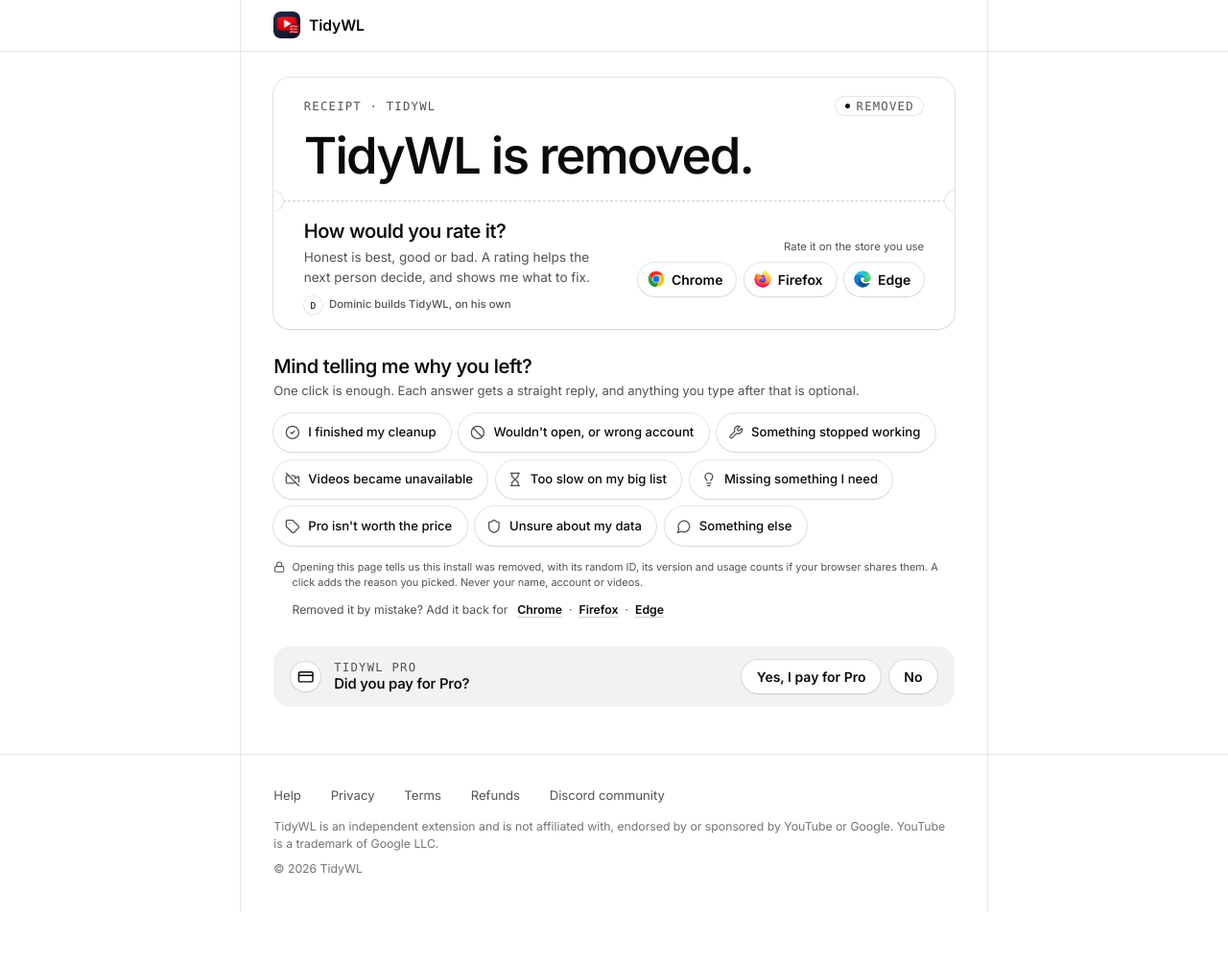
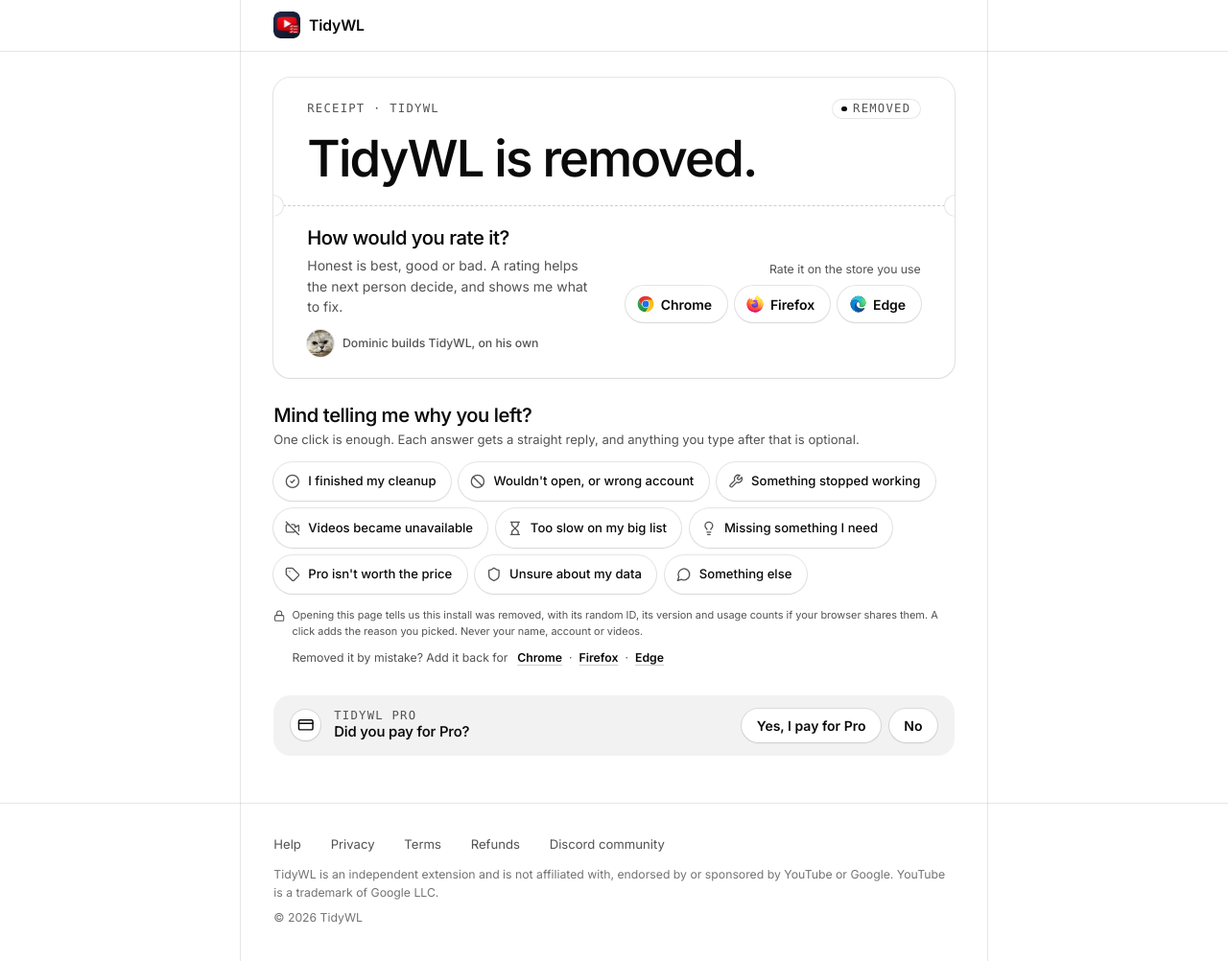
Before and after one commit to dominic-lam/tidywl-site, a Jekyll site: the page built from uninstall/index.html, in a window 1280 px wide. Shown: the whole page at 96% size. Built offline with Jekyll 4.4.1, drawn with Linux system fonts in a browser that asks for light colours; before the commit the page ends 951 px from its top, so only the background shows below that.

Commit message:
Uninstall design step 2: the first screen
Dominic's photo signs the rating ask, the ledger spans the receipt, the Rate button is the page's largest, and the fine print becomes the receipt's stub.

Co-Authored-By: Claude Opus 5.5 <noreply@anthropic.com>
Claude-Session: https://claude.ai/code/session_01DYBDmnfw4jPBaZPKKELut5

```diff
--- a/_includes/styles-leaver.html
+++ b/_includes/styles-leaver.html
@@ -213,17 +213,24 @@
 
     /* The rating ask: an ink pill for one store, three white pills with their logos when the store is unknown. */
     .leave .un-ask-h { font-weight: 550; letter-spacing: -0.02em; }
-    .leave .un-mono { border: 0; background: var(--btn2-bg); box-shadow: 0 0 0 1px var(--ring-c); color: var(--text); font-family: var(--mono); font-weight: 500; }
+    /* Dominic's photo: a ring like every other well, and dimmed a touch in dark so the white cat doesn't glow
+       (HIG dark-mode.md: "Soften the color of white backgrounds"). */
+    .leave .un-avatar { box-shadow: 0 0 0 1px var(--ring-c); }
+    @media (prefers-color-scheme: dark) { :root:not([data-theme="light"]) body.leave .un-avatar { filter: brightness(0.88); } }
+    :root[data-theme="dark"] body.leave .un-avatar { filter: brightness(0.88); }
+    /* The one Rate button is the screen's only filled control and the largest button on the page: 40px at the
+       1440 root, against 35px for every other button (HIG buttons.md: a prominent style for the most likely action). */
     .leave .un-rate {
-      min-height: 0; gap: 0.5rem; padding: 0.5625rem 1.125rem 0.5625rem 0.875rem;
+      min-height: 2.875rem; gap: 0.55rem; padding: 0 1.375rem 0 1.125rem;
       border: 0; border-radius: 999px; background: var(--ink); color: var(--on-ink); box-shadow: none;
-      font-size: 1rem; line-height: 1.375rem; font-weight: 600; letter-spacing: 0;
+      font-size: 1.0625rem; line-height: 1.375rem; font-weight: 600; letter-spacing: -0.005em;
       transition: background 0.2s;
     }
     .leave .un-rate:hover { background: var(--ink-hover); transform: none; }
-    .leave .un-rate .un-star { width: 1rem; height: 1rem; }
+    .leave .un-rate:active { background: var(--ink-hover); transform: scale(0.98); }
+    .leave .un-rate .un-star { width: 1.125rem; height: 1.125rem; }
     .leave .un-act:not(.is-one) .un-rate {
-      min-height: 0; padding: 0.5625rem 1rem 0.5625rem 0.75rem; gap: 0.5rem;
+      min-height: 2.75rem; padding: 0 1.125rem 0 0.875rem; gap: 0.5rem;
       background: var(--btn2-bg); color: var(--text); box-shadow: 0 0 0 1px var(--ring-c), var(--lift);
       font-size: 1rem;
     }
@@ -232,8 +239,10 @@
     .leave .un-trio-label, .leave .un-hint { color: var(--text-secondary); }
     .leave .un-hint svg { color: var(--text-secondary); }
     .leave .un-hint.is-done svg { color: var(--ok); }
-    .leave .un-fine { border-top-color: var(--line); color: var(--text-secondary); }
+    .leave .un-fine { color: var(--text-secondary); }
     .leave .is-compact .un-receipt { box-shadow: var(--un-lift); }
+    .leave .is-compact .un-rate { min-height: 2.5rem; padding: 0 1.125rem 0 0.875rem; font-size: 0.9375rem; }
+    .leave .is-compact .un-act:not(.is-one) .un-rate { min-height: 2.375rem; padding: 0 0.875rem 0 0.75rem; font-size: 0.9375rem; }
 
     /* The reasons: white pills in rings; the picked one gets an ink ring. */
     .leave .un-why-h { font-weight: 550; letter-spacing: -0.02em; }
--- a/uninstall/index.html
+++ b/uninstall/index.html
@@ -88,7 +88,8 @@ sitemap: false
 
     /* ── The receipt ── */
     .un-stick { padding: 0; }
-    .un-receipt { --pad: 2.25rem; position: relative; padding: 1.4rem var(--pad) 1.1rem; background: var(--bg-card); border: 1px solid var(--border); border-radius: 1.25rem; }
+    /* --pad-b is also the fine-print band's pull to the card's foot, so the band always meets the bottom edge. */
+    .un-receipt { --pad: 2.5rem; --pad-t: 1.6rem; --pad-b: 1.6rem; position: relative; padding: var(--pad-t) var(--pad) var(--pad-b); background: var(--bg-card); border: 1px solid var(--border); border-radius: 1.25rem; }
     .un-receipt::before { content: ""; position: absolute; inset: 0; border-radius: inherit; pointer-events: none; background: radial-gradient(55% 75% at 50% 0%, var(--un-glow), transparent 72%); }
     .un-receipt > * { position: relative; }
 
@@ -105,25 +106,28 @@ sitemap: false
     .un-fig-label { margin-top: 0.7rem; font-size: clamp(1.125rem, 2.7vh, 1.5rem); font-weight: 700; letter-spacing: -0.015em; line-height: 1.3; text-wrap: balance; }
     .un-fig-title { font-size: clamp(2.25rem, 7.5vh, 3.75rem); font-weight: 800; letter-spacing: -0.04em; line-height: 1.05; }
     .un-fig-sub { margin-top: 0.7rem; font-size: 1.0625rem; line-height: 1.5; color: var(--text-secondary); text-wrap: balance; }
-    .un-lines { margin-top: 0.9rem; width: min(25rem, 100%); display: flex; flex-direction: column; gap: 0.3rem; font-family: var(--un-mono); font-size: 0.8125rem; line-height: 1.5; color: var(--text-secondary); }
+    /* The ledger runs the card's full width, as on a till receipt, so its total lines up with the pill above and the Rate button below. */
+    .un-lines { margin-top: 1.1rem; width: 100%; display: flex; flex-direction: column; gap: 0.35rem; font-family: var(--un-mono); font-size: 0.875rem; line-height: 1.5; color: var(--text-secondary); }
     .un-line { display: flex; align-items: baseline; gap: 0.5rem; }
     .un-line i { flex: 1; border-bottom: 1px dotted var(--border-strong); transform: translateY(-0.2rem); }
     .un-line b { font-weight: 700; color: var(--text); }
 
-    .un-tear { position: relative; height: 0; margin: 1.35rem calc(-1 * var(--pad)); border-top: 2px dashed var(--border-strong); }
+    .un-tear { position: relative; height: 0; margin: 1.5rem calc(-1 * var(--pad)); border-top: 2px dashed var(--border-strong); }
     .un-tear::before, .un-tear::after { content: ""; position: absolute; top: -0.875rem; width: 1.625rem; height: 1.625rem; border-radius: 50%; background: var(--bg); border: 1px solid var(--border); }
     .un-tear::before { left: -0.875rem; clip-path: inset(0 0 0 50%); }
     .un-tear::after { right: -0.875rem; clip-path: inset(0 50% 0 0); }
 
-    .un-ask { display: flex; align-items: center; justify-content: space-between; gap: 1.25rem 2rem; flex-wrap: wrap; }
+    .un-ask { display: flex; align-items: center; justify-content: space-between; gap: 1.25rem 2.5rem; flex-wrap: wrap; }
     .un-ask-copy { flex: 1 1 20rem; min-width: 0; }
     .un-ask-h { font-size: 1.4375rem; font-weight: 700; letter-spacing: -0.02em; line-height: 1.25; }
-    .un-ask-p { margin-top: 0.3rem; max-width: 30rem; font-size: 0.96875rem; line-height: 1.5; color: var(--text-secondary); text-wrap: pretty; }
-    .un-byline { display: flex; align-items: center; gap: 0.5rem; margin-top: 0.7rem; font-size: 0.8125rem; font-weight: 500; line-height: 1.4; color: var(--text-muted); }
-    .un-mono { flex: none; display: inline-flex; align-items: center; justify-content: center; width: 1.375rem; height: 1.375rem; border-radius: 50%; background: var(--feature-icon-bg); border: 1px solid var(--border); color: var(--accent-text); font-size: 0.6875rem; font-weight: 700; letter-spacing: 0; }
+    .un-ask-p { margin-top: 0.35rem; max-width: 32rem; font-size: 1rem; line-height: 1.55; color: var(--text-secondary); text-wrap: pretty; }
+    .un-byline { display: flex; align-items: center; gap: 0.625rem; margin-top: 0.9rem; font-size: 0.875rem; font-weight: 500; line-height: 1.4; color: var(--text-muted); }
+    /* Dominic's photo, cropped round (2026-11-05). It is his profile picture, a white Persian cat, on purpose. */
+    /* object-view-box zooms in on the face where Chromium supports it; elsewhere the whole photo shows, still round. */
+    .un-avatar { flex: none; display: block; width: 2rem; height: 2rem; border-radius: 50%; object-fit: cover; object-view-box: inset(18% 8% 6% 16%); }
 
     .un-act { flex: none; display: flex; flex-direction: column; align-items: flex-end; gap: 0.5rem; }
-    .un-trio-label { font-size: 0.8125rem; color: var(--text-muted); }
+    .un-trio-label { font-size: 0.875rem; color: var(--text-muted); }
     .un-rates { display: flex; flex-wrap: wrap; justify-content: flex-end; gap: 0.6rem; }
     .un-rate { display: inline-flex; align-items: center; justify-content: center; gap: 0.75rem; min-height: 3.75rem; padding: 0 2.1rem; border-radius: 0.8rem; border: 1.5px solid var(--accent-fill); background: var(--accent-fill); color: #fff; font-size: 1.1875rem; font-weight: 700; letter-spacing: -0.01em; line-height: 1.2; box-shadow: var(--un-rate-shadow); transition: background 0.2s, border-color 0.2s, transform 0.2s; }
     .un-rate:hover { background: var(--accent-fill-hover); border-color: var(--accent-fill-hover); transform: translateY(-1px); }
@@ -138,20 +142,21 @@ sitemap: false
     .un-act:not(.is-one) .un-rate .un-star { display: none; }
     .un-act:not(.is-one) .un-rate-pre { position: absolute; width: 1px; height: 1px; overflow: hidden; clip: rect(0 0 0 0); white-space: nowrap; }
     .un-act.is-one .un-trio-label, .un-act:not(.is-one) .un-hint { display: none; }
-    .un-hint { display: flex; align-items: center; gap: 0.45rem; font-size: 0.8125rem; line-height: 1.4; color: var(--text-muted); }
+    .un-hint { display: flex; align-items: center; gap: 0.45rem; font-size: 0.875rem; line-height: 1.4; color: var(--text-muted); }
     .un-hint img { display: block; width: 1rem; height: 1rem; }
     .un-hint svg { color: var(--accent-text); }
     .un-hint.is-done { color: var(--text-secondary); }
 
-    .un-fine { display: flex; align-items: flex-start; gap: 0.5rem; margin-top: 1.1rem; padding-top: 0.85rem; border-top: 1px solid var(--border-subtle); font-size: 0.78rem; line-height: 1.5; color: var(--text-muted); text-wrap: pretty; }
-    .un-fine svg { margin-top: 0.15rem; }
+    /* The fine print is the receipt's stub: a quiet band at its foot rather than a second rule under the tear. */
+    .un-fine { display: flex; align-items: flex-start; gap: 0.5rem; margin: 1.5rem calc(-1 * var(--pad)) calc(-1 * var(--pad-b)); padding: 0.75rem var(--pad) 0.8rem; background: var(--un-bar); border-bottom-left-radius: inherit; border-bottom-right-radius: inherit; font-size: 0.8125rem; line-height: 1.5; color: var(--text-muted); text-wrap: pretty; }
+    .un-fine svg { margin-top: 0.2rem; }
 
     /* After a pick the receipt folds into a bar and stays in view, so the Rate
        button is on screen while the reply is read. The wrapper is what sticks:
        its own background hides what scrolls under it. */
     .un-stick.is-compact { position: sticky; top: 0; z-index: 6; padding: 0.75rem 0; margin-top: -0.75rem; background: var(--bg); }
     .un-stick.is-compact::after { content: ""; position: absolute; left: 0; right: 0; top: 100%; height: 1rem; background: linear-gradient(var(--bg), transparent); pointer-events: none; }
-    .is-compact .un-receipt { display: grid; grid-template-columns: minmax(0, 1fr) auto; align-items: center; column-gap: 1.5rem; padding: 0.9rem 1.5rem 0.65rem; border-radius: 1rem; box-shadow: var(--un-lift); }
+    .is-compact .un-receipt { --pad: 1.5rem; --pad-t: 0.9rem; --pad-b: 0.9rem; display: grid; grid-template-columns: minmax(0, 1fr) auto; align-items: center; column-gap: 1.5rem; border-radius: 1rem; box-shadow: var(--un-lift); }
     .is-compact .un-r-top, .is-compact .un-tear, .is-compact .un-lines, .is-compact .un-fig-sub, .is-compact .un-ask-p, .is-compact .un-byline, .is-compact .un-hint, .is-compact .un-trio-label { display: none; }
     .is-compact .un-fig > div { grid-column: 1; flex-direction: row; align-items: baseline; justify-content: flex-start; flex-wrap: wrap; gap: 0 0.9rem; margin: 0; text-align: left; }
     .is-compact .un-num { font-size: 2.9rem; }
@@ -163,7 +168,7 @@ sitemap: false
     .is-compact .un-act { flex-direction: row; align-items: center; }
     .is-compact .un-rate { min-height: 3rem; padding: 0 1.5rem; font-size: 1rem; }
     .is-compact .un-act:not(.is-one) .un-rate { min-height: 2.75rem; padding: 0 1rem; font-size: 0.9375rem; }
-    .is-compact .un-fine { grid-column: 1 / -1; margin-top: 0.55rem; padding-top: 0.5rem; font-size: 0.72rem; }
+    .is-compact .un-fine { grid-column: 1 / -1; margin-top: 0.8rem; padding-top: 0.5rem; padding-bottom: 0.55rem; font-size: 0.8125rem; }
 
     /* ── The reasons ── */
     .un-why { padding: 0; margin-top: 1.9rem; }
@@ -328,7 +333,7 @@ sitemap: false
           <div class="un-ask-copy">
             <h2 class="un-ask-h" data-rec="ask-h">How would you rate it?</h2>
             <p class="un-ask-p" data-rec="ask">Honest is best, good or bad. A rating helps the next person decide, and shows me what to fix.</p>
-            <p class="un-byline"><span class="un-mono" aria-hidden="true">D</span><span>Dominic builds TidyWL, on his own</span></p>
+            <p class="un-byline"><img class="un-avatar" src="/assets/dominic.jpg" alt="" width="28" height="28"><span>Dominic builds TidyWL, on his own</span></p>
           </div>
           <!-- A known store shows its own Rate button only, filled; an unknown
                one keeps all three. Edge goes to its listing: it has no review url. -->
```
Also changed, not shown: docs/claude/debriefs/DEBRIEF-agent-b-uninstall-design.md (+28 -1 lines).
